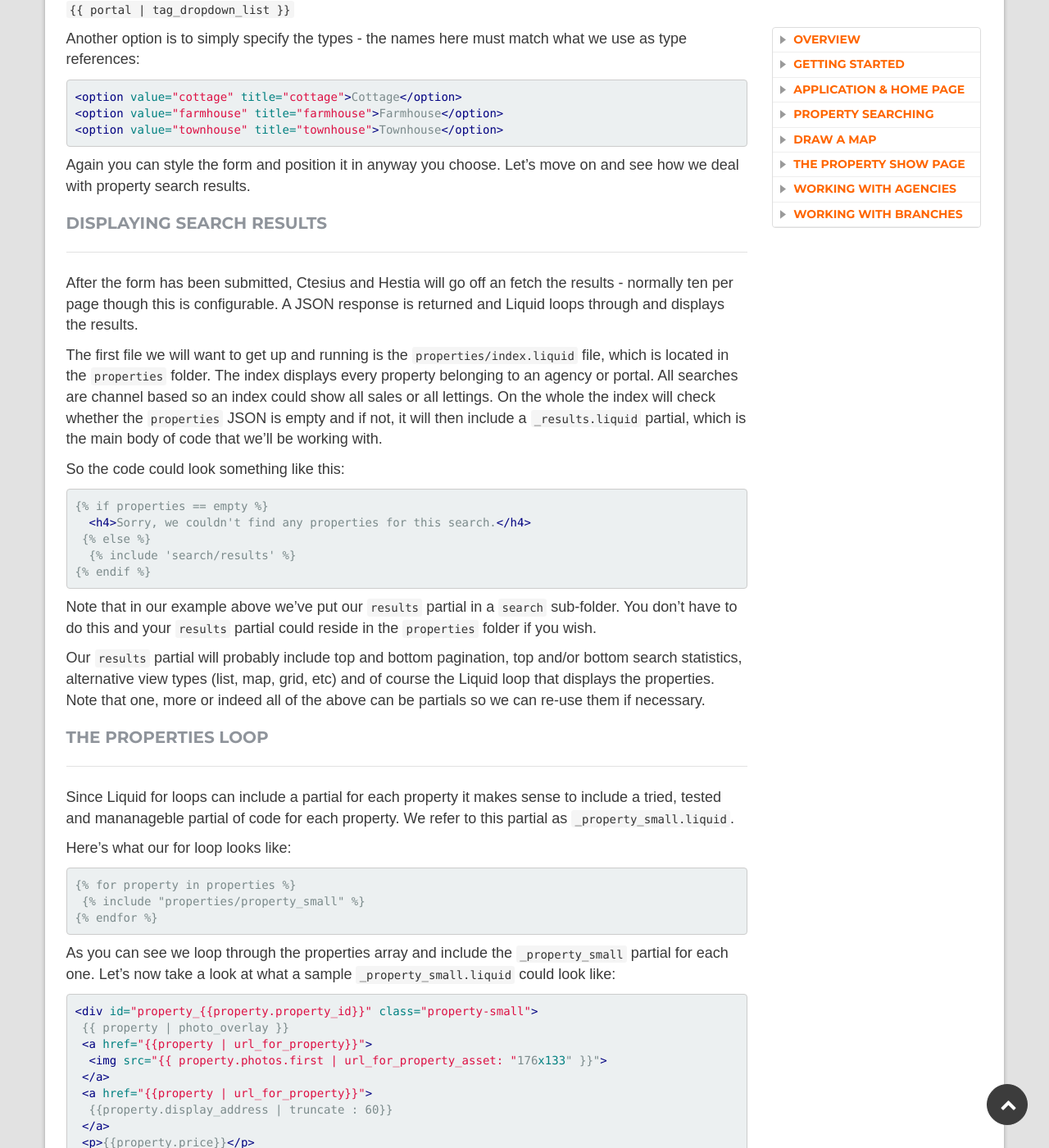
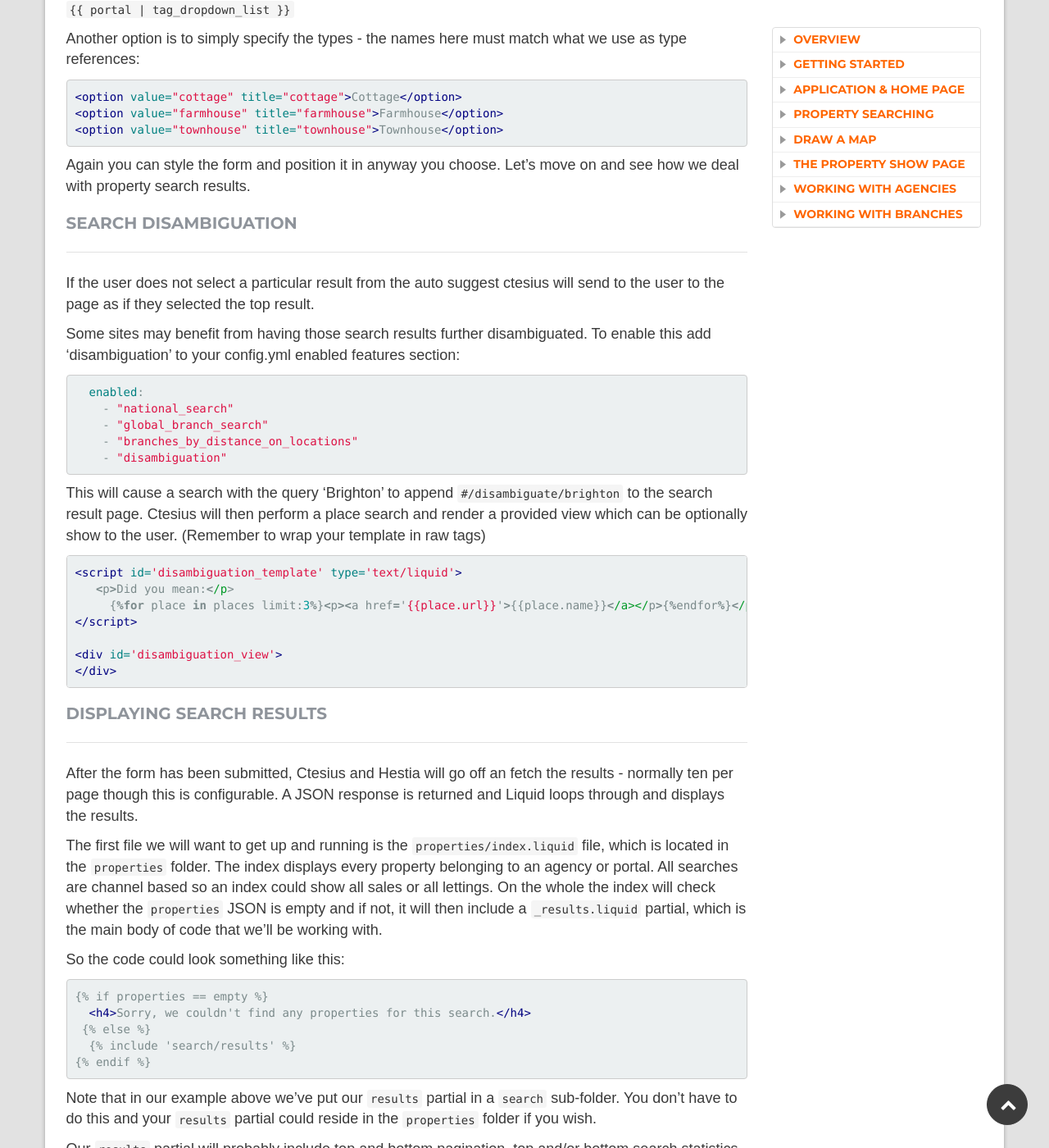
Before and after one commit to homeflow/homeflow.github.io, a Jekyll site: the page built from _posts/2014-08-13-ctesius.md, in a window 1280 px wide and 1400 px high, scrolled down 12044 px. Shown: the whole window at 82% size. Built offline with Jekyll 4.4.1, drawn with Linux system fonts in a browser that asks for light colours.

Commit message:
Added search disambig

```diff
--- a/_includes/sidebar.html
+++ b/_includes/sidebar.html
@@ -40,6 +40,7 @@
         </h4>
         <ul class="tier2">
           <li><a href="#constructing-a-property-search-form">Property search form</a></li>
+          <li><a href="#search-disambiguation">Search disambiguation</a></li>
           <li><a href="#displaying-search-results">Displaying search results</a></li>
           <li><a href="#the-properties-loop">The Properties Loop</a></li>
           <li><a href="#handling-with-locations-and-postcodes">Locations and Postcodes</a></li>
--- a/_posts/2014-08-13-ctesius.md
+++ b/_posts/2014-08-13-ctesius.md
@@ -485,6 +485,42 @@ Another option is to simply specify the types - the names here must match what w
 {% endhighlight %}
 
 Again you can style the form and position it in anyway you choose. Let's move on and see how we deal with property search results.
+
+
+###Search Disambiguation
+
+If the user does not select a particular result from the auto suggest ctesius will send to the user to the page as if they selected
+the top result.
+
+Some sites may benefit from having those search results further disambiguated. To enable this add 'disambiguation' to your config.yml enabled
+features section:
+
+{% highlight yaml %}
+  enabled:
+    - "national_search"
+    - "global_branch_search"
+    - "branches_by_distance_on_locations"
+    - "disambiguation"
+{%endhighlight%}
+
+This will cause a search with the query 'Brighton' to append ``#/disambiguate/brighton`` to the search result page. Ctesius will then
+perform a place search and render a provided view which can be optionally show to the user. (Remember to wrap your template in raw tags)
+
+
+{% highlight html %}
+
+{%raw%}
+<script id='disambiguation_template' type='text/liquid'>
+   <p>Did you mean:</p>
+     {%for place in places limit:3%}<p><a href='{{place.url}}'>{{place.name}}</a></p>{%endfor%}</p>
+</script>
+
+<div id='disambiguation_view'>
+</div>
+{%endraw%}
+
+{%endhighlight%}
+
 
 ###Displaying search results
 
```
